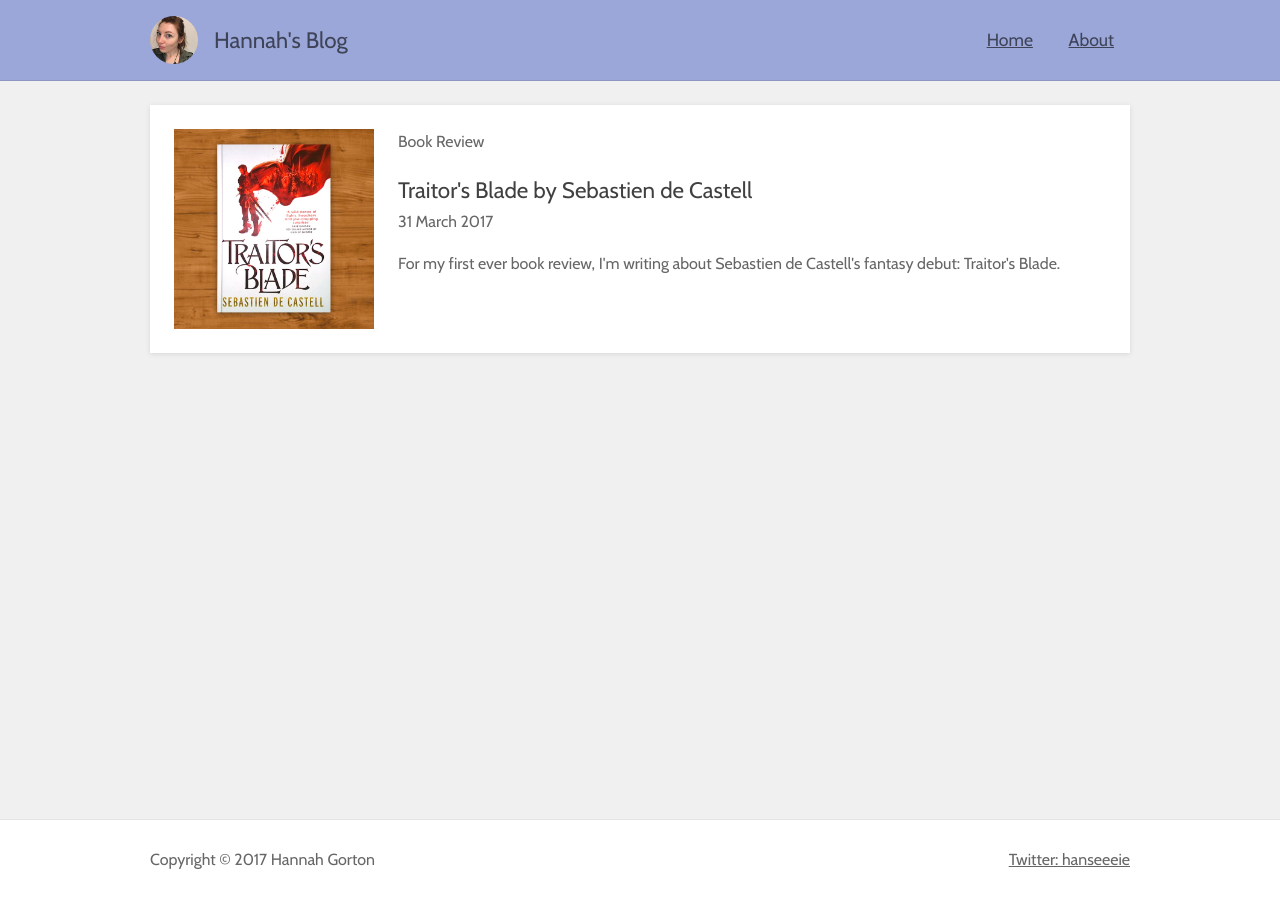
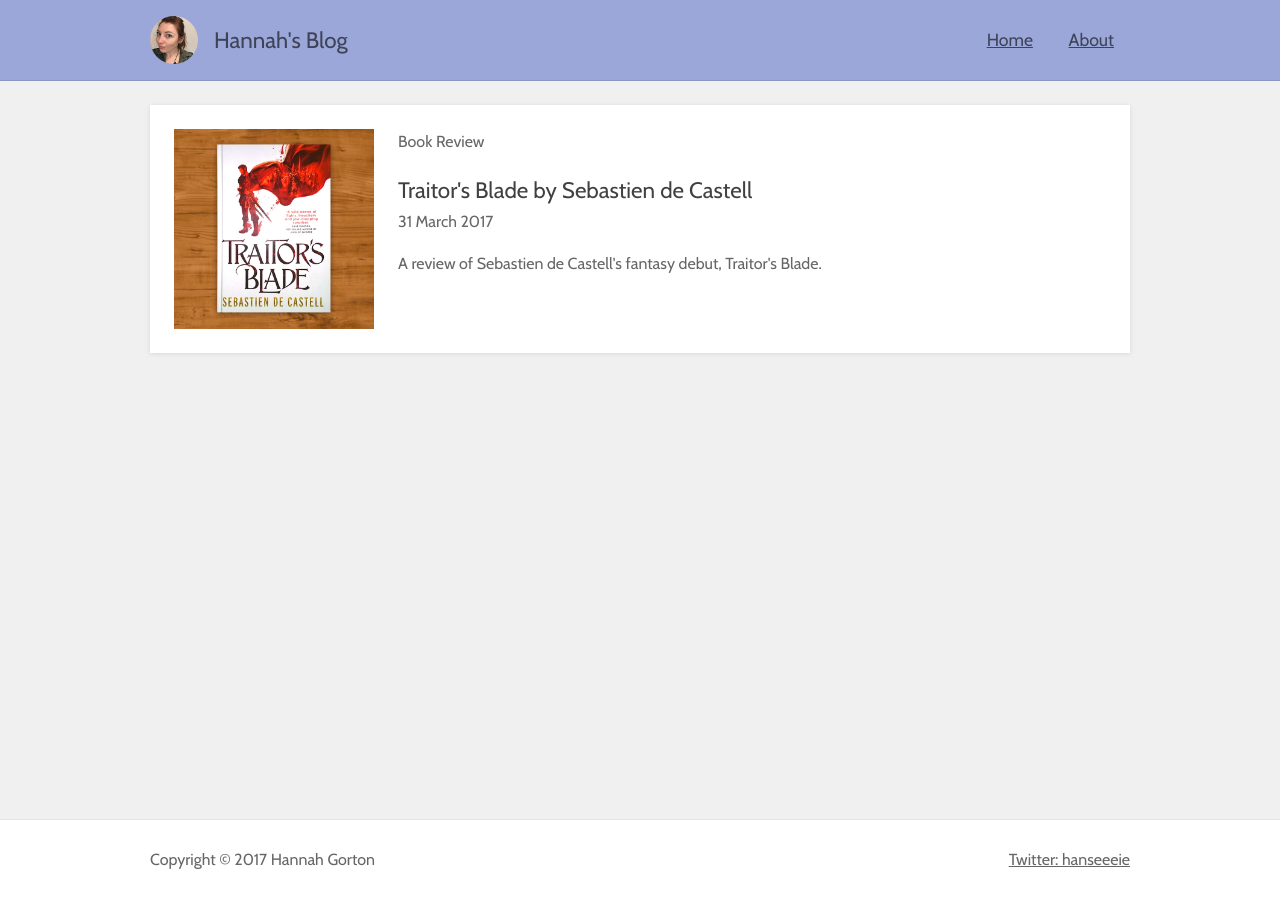
Before and after one commit to Hanseeeie/hanseeeie.github.io, a Jekyll site: the page built from index.html, in a window 1280 px wide. Built offline with Jekyll 4.4.1, drawn with Linux system fonts in a browser that asks for light colours.

Commit message:
Updated copy

```diff
--- a/_posts/2017-03-31-traitors-blade-review.html
+++ b/_posts/2017-03-31-traitors-blade-review.html
@@ -3,7 +3,7 @@ layout: post
 title:  "Traitor's Blade by Sebastien de Castell"
 date:   2017-03-31 00:00:00 +0000
 category: Book Review
-excerpt: "For my first ever book review, I'm writing about Sebastien de Castell's fantasy debut: Traitor's Blade."
+excerpt: "A review of Sebastien de Castell's fantasy debut, Traitor's Blade."
 img-src: /img/traitors-blade-thumbnail.jpg
 img-alt: Traitor's Blade Book Cover
 ---
@@ -61,6 +61,8 @@ img-alt: Traitor's Blade Book Cover
 <h3>The book itself</h3>
 <p>I was lucky enough to get a signed, numbered, first edition from Goldsboro Books - number 217!</p>
 
+<img src="/img/traitors-blade-signed.jpg" alt="Traitor's Blade Signed Page" />
+
 <p>Check out their website for more signed editions <a href="http://www.goldsborobooks.com/" target="_blank">http://www.goldsborobooks.com/</a></p>
 
 <p>Thanks for viewing! Happy reading :)</p>
```
